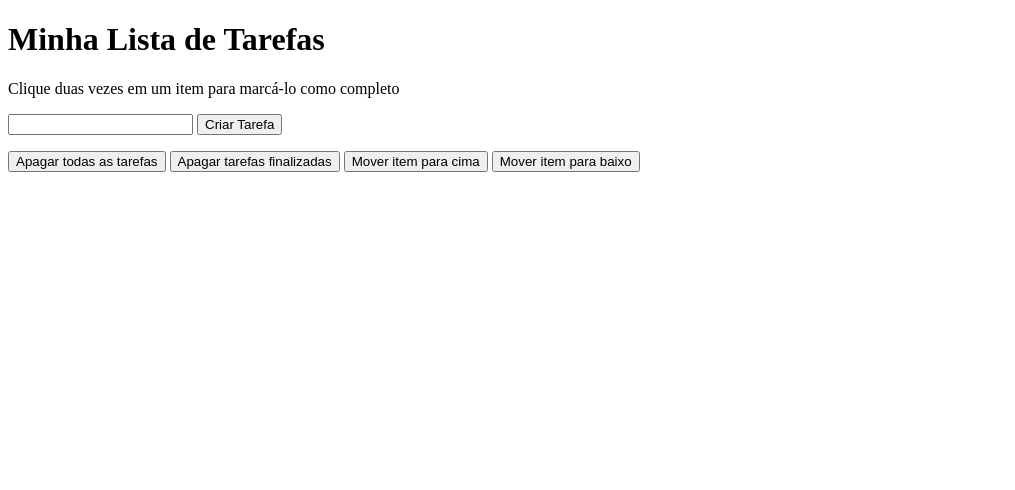
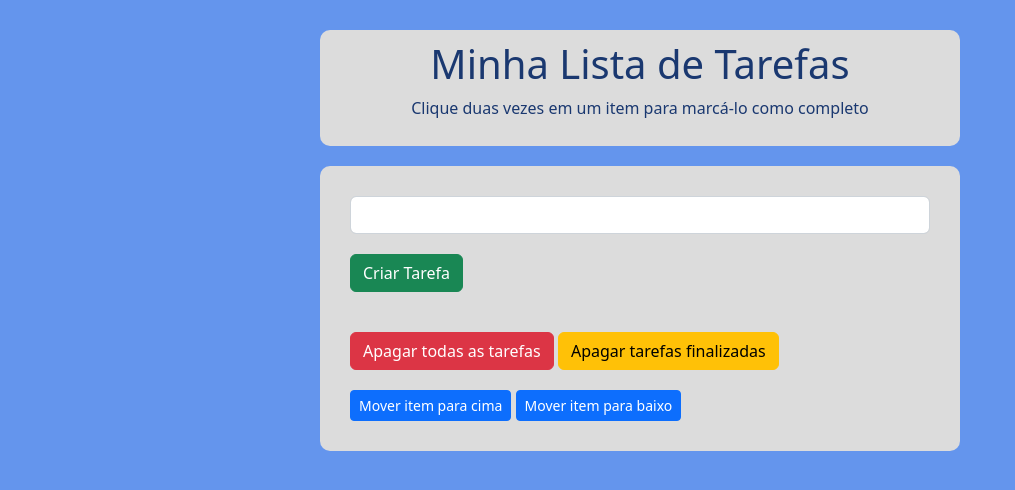
Before and after one commit to rafhaelgomes-dev/Projeto-Todo-List, a plain HTML site: page index.html in a window 1280 px wide. Shown: the whole page, without its empty margins (0-1015 px from the left). Drawn offline with nearby package versions, Linux system fonts and the light colour scheme.

Commit message:
Projeto estilizado com bootstrap

```diff
--- a/index.html
+++ b/index.html
@@ -5,7 +5,11 @@
     <meta http-equiv="X-UA-Compatible" content="IE=edge">
     <meta name="viewport" content="width=device-width, initial-scale=1.0">
     <title>Minha Lista de Tarefas</title>
-    <link rel="stylesheet" href="style.css">
+
+    <!-- CSS only -->
+<link href="https://cdn.jsdelivr.net/npm/bootstrap@5.2.0-beta1/dist/css/bootstrap.min.css" rel="stylesheet" integrity="sha384-0evHe/X+R7YkIZDRvuzKMRqM+OrBnVFBL6DOitfPri4tjfHxaWutUpFmBp4vmVor" crossorigin="anonymous">
+<link rel="stylesheet" href="style.css">
+
 </head>
 <body>
     <header>
@@ -15,15 +19,17 @@
 
     <main>
     <section>
-        <input id="texto-tarefa" type="text">
-        <button id="criar-tarefa">Criar Tarefa</button>
+        <input id="texto-tarefa" type="text" class="form-control">
+        <button id="criar-tarefa" class="btn btn-success">Criar Tarefa</button>
         <ol id="lista-tarefas"> </ol>
-        <button id="apaga-tudo">Apagar todas as tarefas</button>
-        <button id="remover-finalizados">Apagar tarefas finalizadas</button>
-        <button id="mover-cima">Mover item para cima</button>
-        <button id="mover-baixo">Mover item para baixo</button>
+        <button id="apaga-tudo" class="btn btn-danger">Apagar todas as tarefas</button>
+        <button id="remover-finalizados" class="btn btn-warning">Apagar tarefas finalizadas</button>
+        <button id="mover-cima" class="btn btn-primary btn-sm">Mover item para cima</button>
+        <button id="mover-baixo" class="btn btn-primary btn-sm">Mover item para baixo</button>
     </section>
     </main>
     <script src="script.js"></script>
+    <!-- JavaScript Bundle with Popper -->
+<script src="https://cdn.jsdelivr.net/npm/bootstrap@5.2.0-beta1/dist/js/bootstrap.bundle.min.js" integrity="sha384-pprn3073KE6tl6bjs2QrFaJGz5/SUsLqktiwsUTF55Jfv3qYSDhgCecCxMW52nD2" crossorigin="anonymous"></script>
 </body>
 </html>
--- a/style.css
+++ b/style.css
@@ -1,3 +1,8 @@
+
+body {
+    background-color: #6495ED;
+}
+
 #color {
     background-color: gray;
 }
@@ -5,3 +10,52 @@
 .completed {
     text-decoration: line-through solid black
 }
+
+#criar-tarefa {
+    margin-top: 20px;
+}
+
+#mover-baixo {
+    margin-top: 20px;
+}
+
+#mover-cima {
+    margin-top: 20px;
+}
+
+#lista-tarefas {
+    margin-top: 20px;
+    margin-bottom: 20px;
+}
+
+.container {
+    margin-top: 30px;
+}
+
+section {
+    width: 50%;
+    margin: auto;
+    background-color: 	#DCDCDC;
+    padding: 30px;
+    border-radius: 10px;
+}
+
+header {
+    color: #1a3870;
+    text-align: center;
+    border-radius: 10px;
+    background-color: 		#DCDCDC;
+    padding: 10px;
+    width: 50%;
+    margin: auto;
+    margin-top: 30px;
+    margin-bottom: 20px;
+}
+
+#apaga-tudo {
+    margin-top: 20px;
+}
+
+#remover-finalizados {
+    margin-top: 20px;
+}
```
